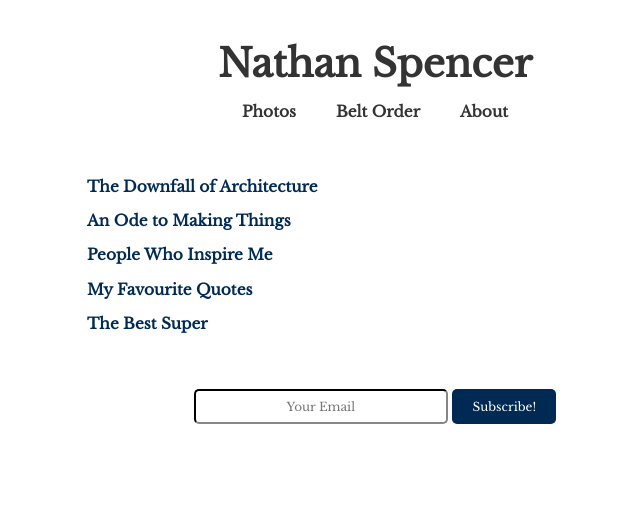
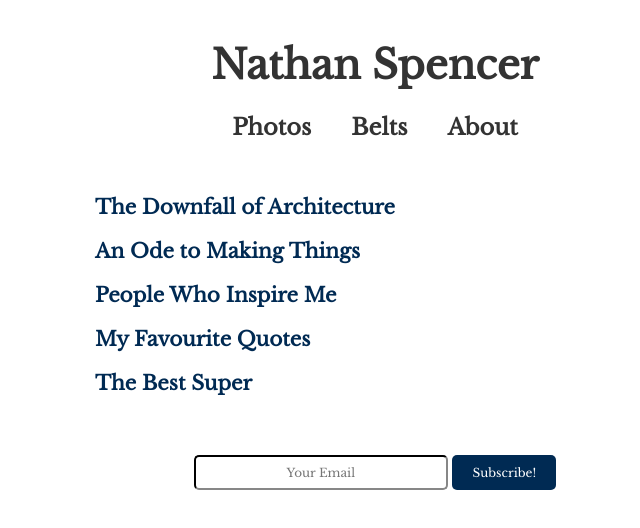
Before and after one commit to nathancspencer/website, an Eleventy site: page index.html in a window 1280 px wide. Shown: the whole page, without its empty margins (265-905 px from the left). Built offline with nearby package versions, Linux system fonts and the light colour scheme; Eleventy itself is replaced by a stand-in of ours; files that its build step writes are made by us from their sources.

Commit message:
clean up a bit

```diff
--- a/_includes/layout.html
+++ b/_includes/layout.html
@@ -15,35 +15,30 @@ h1, h2, h3 {
 }
 
 h1, h2 {
-	margin-top: 5vh;
-	margin-bottom: 0vh;
+	margin-top: 1em;
+	margin-bottom: 0em;
 }
 
-@media only screen and (max-width: 600px) {
-	h1 {
-		font-size: 10vw;
-	}
-	h2 {
-		font-size: 8vw;
-	}
-	h3, p {
-		font-size: 5vw;
-	}
+h1 {
+	font-size: 2.5em;
+}
+
+h2 {
+	font-size: 2em;
+}
+
+h3 {
+	font-size: 0.75em;
+}
+
+p {
+	font-size: 1.25em;
 }
 
 @media only screen and (min-width: 601px) {
-	h1 {
-		font-size: 3vw;
-	}
-	h2 {
-		font-size: 2vw;
-	}
-	h3, p {
-		font-size: 1.2vw;
-	}
 	body {
 		margin: auto;
-		width: 45vw;
+		width: 35em;
 	}
 }
 
@@ -115,7 +110,7 @@ button {
 	<h1><a href="/">Nathan Spencer</a></h1>
 	<div class="flex-container">
 		<div><h3><a href="/photos">Photos</a></h3></div>
-		<div><h3><a href="https://buy.stripe.com/6oE00a0rXfAm8cUfYY">Belt Order</a></h3></div>
+		<div><h3><a href="https://buy.stripe.com/6oE00a0rXfAm8cUfYY">Belts</a></h3></div>
 		<div><h3><a href="/about">About</a></h3></div>
 	</div>
 	<h2>{{ title }}</h2>
```
Also changed, not shown: 5 other files.
